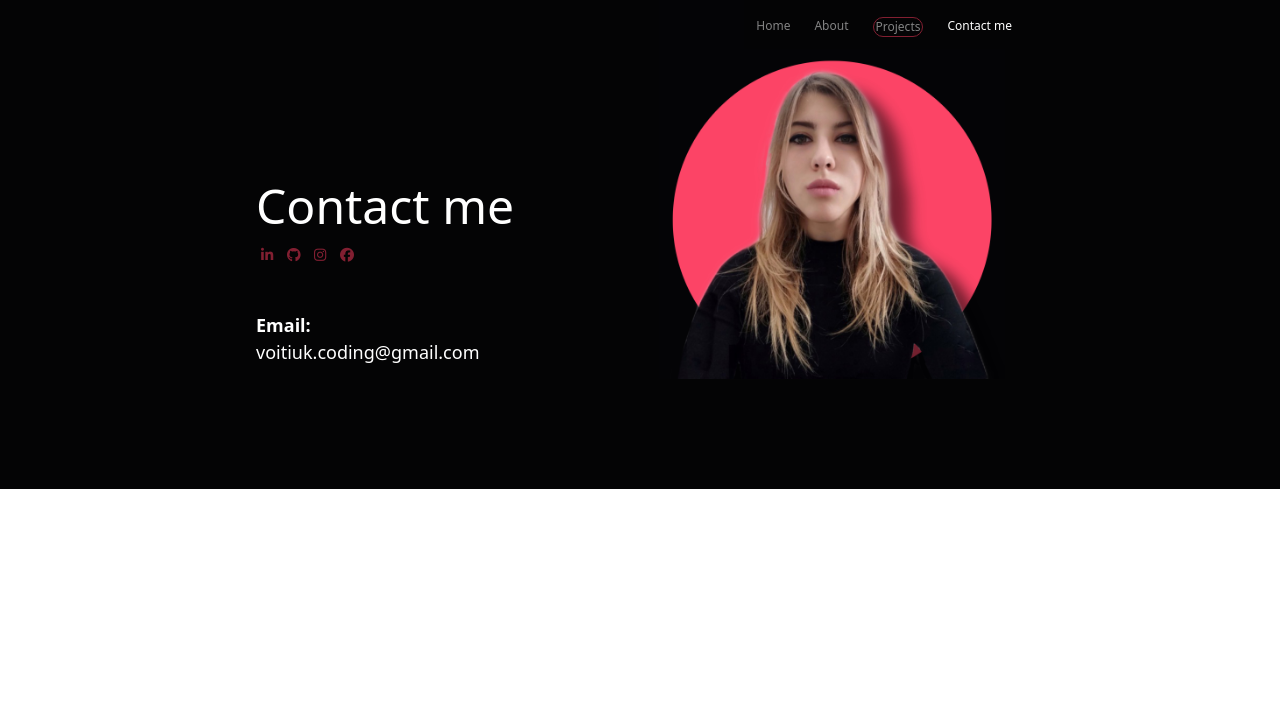
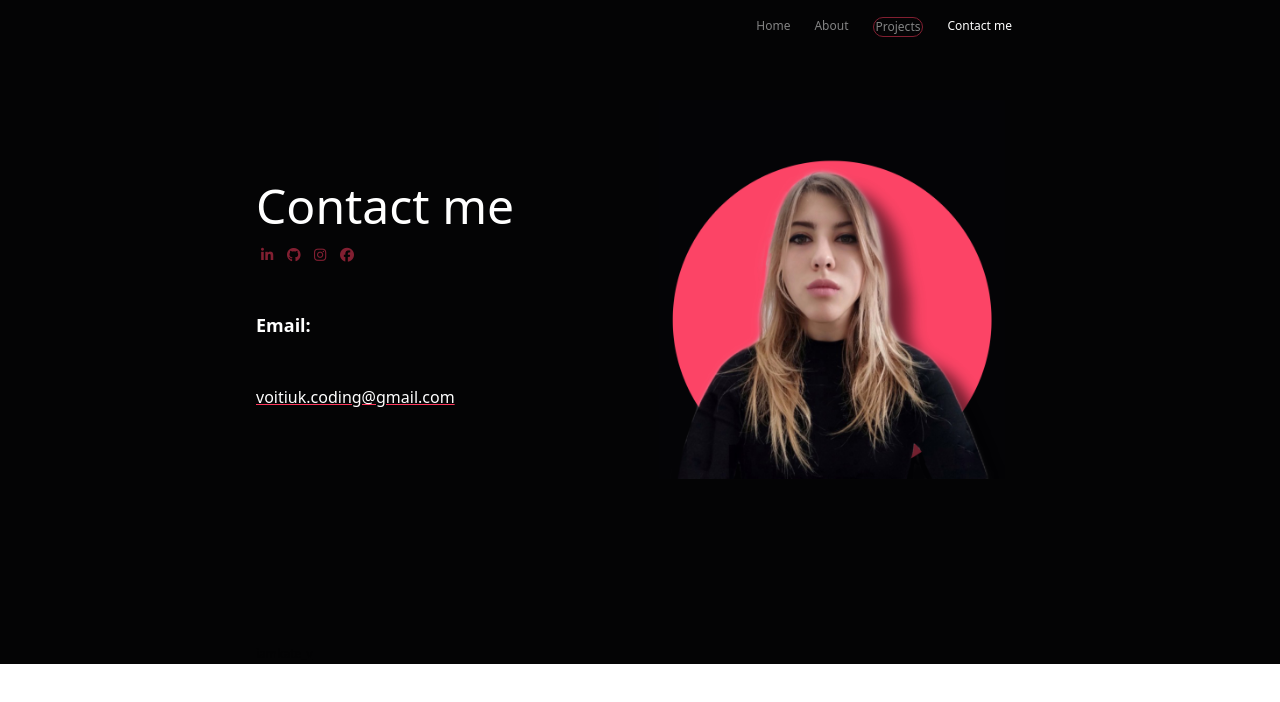
Before and after one commit to iamkate-v/portfolio-project, a plain HTML site: page contact.html in a window 1280 px wide. Drawn offline with nearby package versions, Linux system fonts and the light colour scheme.

Commit message:
final changes

```diff
--- a/contact.html
+++ b/contact.html
@@ -31,7 +31,7 @@
         <a href="#">Contact me</a>
       </div>
       <div class="box">
-        <div class="row">
+        <div class="row contact-page-bottom">
           <div class="col-md-6 main-about-section contact-page">
             <div class="vertical">
               <h1 class="heading-about-h1">Contact me</h1>
@@ -62,15 +62,22 @@
                 </li>
               </ul>
               <p class="contact-page-p">
-                <strong>Email:</strong> <br />
-                voitiuk.coding@gmail.com
+                <strong>Email:</strong>
               </p>
+              <a href="malito:voitiuk.coding@gmail.com" class="contact-page-a"
+                >voitiuk.coding@gmail.com</a
+              >
             </div>
           </div>
-          <div class="col-md-6 photo">
+          <div class="col-md-6 photo main-about-section-photo">
             <img src="img/me-two.JPEG" width="90%" alt="" />
           </div>
         </div>
+        <a
+          href="https://github.com/iamkate-v/portfolio-project.git"
+          class="small-text footer"
+          >iamkate_v</a
+        >
       </div>
     </div>
   </body>
--- a/styles.css
+++ b/styles.css
@@ -58,6 +58,11 @@
   -ms-transform: scale(1.1);
   transform: scale(1.1);
 }
+.footer {
+  color: #040405;
+  text-align: right;
+}
+
 /* main section - home page */
 .col-7 {
   padding: 250px 0px;
@@ -233,6 +238,9 @@
 .main-about-section {
   margin-top: 100px !important;
 }
+.main-about-section-photo {
+  margin-top: 100px !important;
+}
 .info-button-two {
   background-color: #ff3a5e !important;
   border-color: #ff3a5e !important;
@@ -267,7 +275,13 @@
   font-size: 18px;
   padding: 30px 0;
 }
-
+.contact-page-a {
+  text-decoration-color: #ff3a5e;
+  color: #ffffff;
+}
+.contact-page-bottom {
+  margin-bottom: 20%;
+}
 @media (max-width: 900px) {
   .small-text {
     font-size: 9px !important;
@@ -334,4 +348,10 @@
     font-size: 12px;
     margin-right: 20%;
   }
+  .main-about-section-photo {
+    margin-top: 0px !important;
+  }
+  .contact-page-bottom {
+    margin-bottom: 60%;
+  }
 }
```
Also changed, not shown: about.html (+1 -1 lines), index.html (+8 -2 lines), projects.html (+5 -1 lines).
